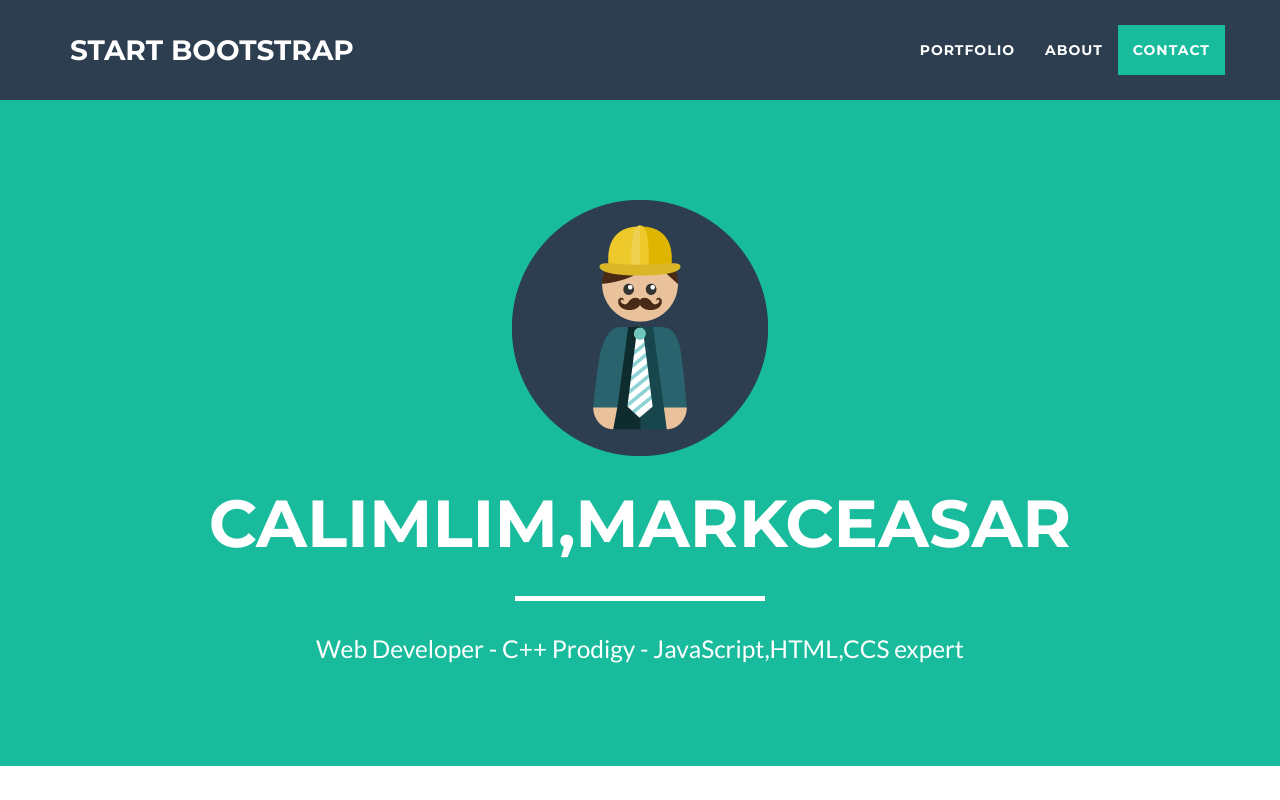
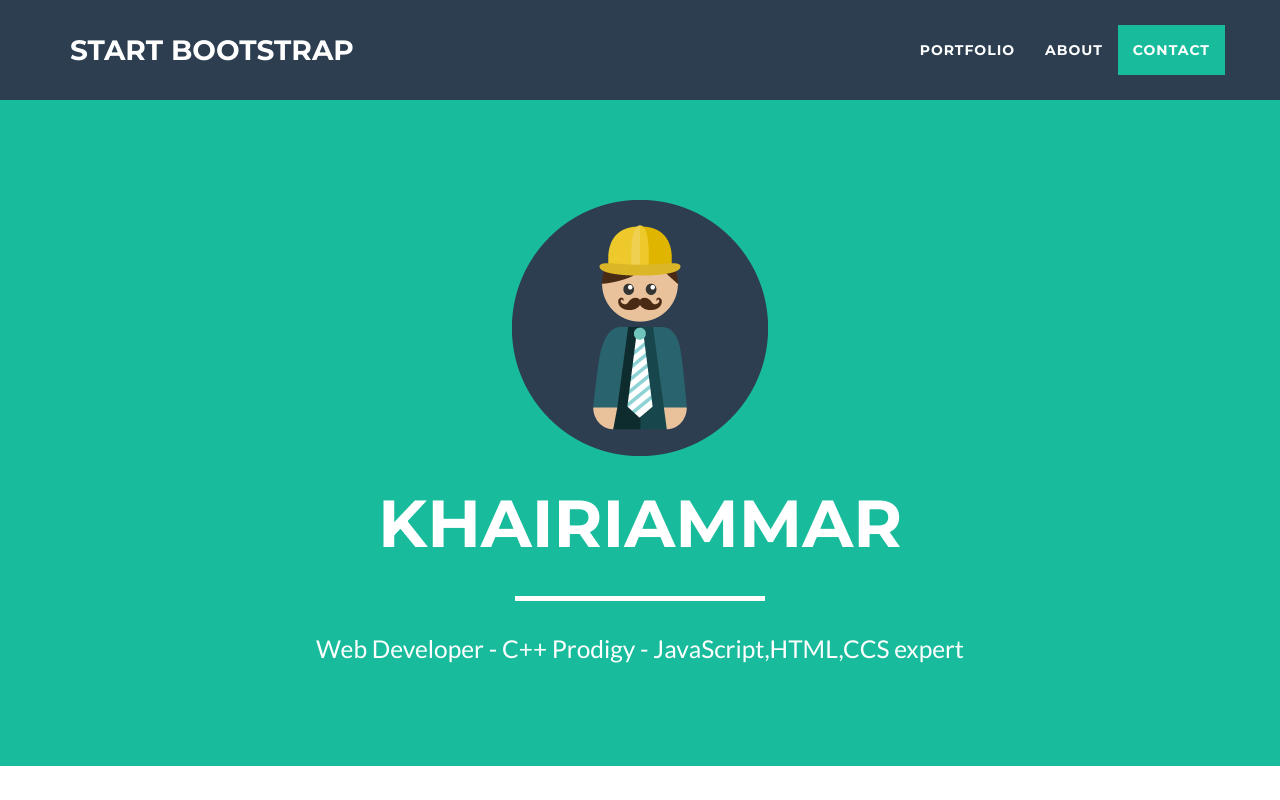
Before and after one commit to KhairiAmmar/Khairiammar.github.io, a website: page index.html in a window 1280 px wide. Shown: the top 800 px of the page. Drawn offline with nearby package versions, Linux system fonts and the light colour scheme; files whose address does not match are found by name.

Commit message:
Update index.html

```diff
--- a/index.html
+++ b/index.html
@@ -73,7 +73,7 @@
                 <div class="col-lg-12">
                     <img class="img-responsive" src="img/profile.png" alt="">
                     <div class="intro-text">
-                        <span class="name">Calimlim,MarkCeasar</span>
+                        <span class="name">KhairiAmmar</span>
                         <hr class="star-light">
                         <span class="skills">Web Developer - C++ Prodigy - JavaScript,HTML,CCS expert</span>
                     </div>
```
